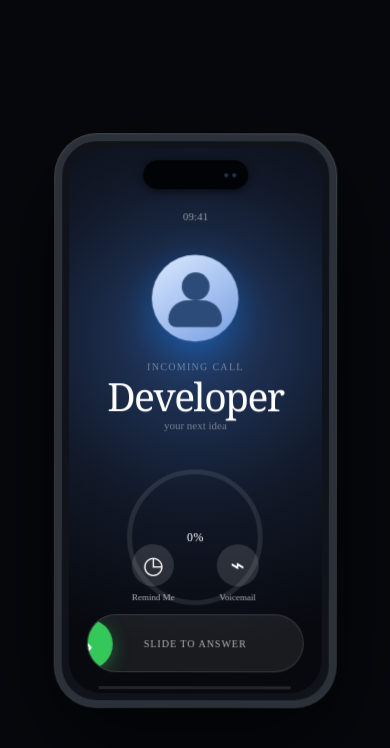
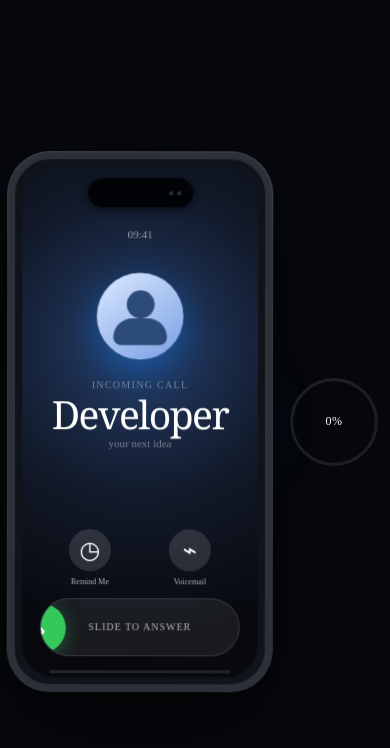
Before and after one commit to AashmanShukla3223/AashmanShukla3223, a React (Vite) app: page / in a window 390 px wide. Shown: the top 748 px of the page. Built offline with nearby package versions, Linux system fonts and the light colour scheme.

Commit message:
Move loading ring beside phone

```diff
--- a/src/components/LoadingScreen.tsx
+++ b/src/components/LoadingScreen.tsx
@@ -30,6 +30,7 @@ export default function LoadingScreen({ onFinish }: { onFinish: () => void }) {
 
   return <div className={`incoming-call ${received ? 'call-received' : ''} fixed inset-0 z-50 flex items-center justify-center overflow-hidden bg-[#05070c] text-white`}>
     <div className="call-glow" />
+    <div className="loader-layout">
     <div className="phone-shell">
       <div className="phone-screen">
         <div className="dynamic-island"><span /><span /></div>
@@ -38,10 +39,6 @@ export default function LoadingScreen({ onFinish }: { onFinish: () => void }) {
         <p className="caller-label">{received ? 'call connected' : 'incoming call'}</p>
         <h1 className="caller-name">{received ? 'Connected' : 'Developer'}</h1>
         <p className="caller-sub">{received ? 'entering the archive…' : 'your next idea'}</p>
-        {!received && <div className="loading-orb" aria-label="Loading progress">
-          <svg viewBox="0 0 120 120" aria-hidden="true"><circle className="loading-orb-track" cx="60" cy="60" r="53" /><circle className="loading-orb-progress" cx="60" cy="60" r="53" pathLength="100" style={{ strokeDashoffset: 100 - answer }} /></svg>
-          <span>{Math.round(answer)}%</span>
-        </div>}
         {!received && <>
           <div className="call-options">
             <button type="button" aria-label="Remind me" className="call-option"><span>◷</span><small>Remind Me</small></button>
@@ -53,5 +50,10 @@ export default function LoadingScreen({ onFinish }: { onFinish: () => void }) {
         <div className="call-progress"><i style={{ width: `${answer}%` }} /></div>
       </div>
     </div>
+    {!received && <div className="loading-orb outside-loading-orb" aria-label="Loading progress">
+      <svg viewBox="0 0 120 120" aria-hidden="true"><circle className="loading-orb-track" cx="60" cy="60" r="53" /><circle className="loading-orb-progress" cx="60" cy="60" r="53" pathLength="100" style={{ strokeDashoffset: 100 - answer }} /></svg>
+      <span>{Math.round(answer)}%</span>
+    </div>}
+    </div>
   </div>;
 }
--- a/src/index.css
+++ b/src/index.css
@@ -262,3 +262,5 @@ a:not(.glass):not(.osd-button) {
 .answer-slider{position:absolute;left:18px;right:18px;bottom:21px;height:58px;border-radius:32px;background:#ffffff12;border:1px solid #ffffff20;touch-action:none;user-select:none;overflow:hidden;color:#ffffff88;font:10px 'DM Mono';text-transform:uppercase;letter-spacing:.08em;display:flex;align-items:center;justify-content:center}.answer-fill{position:absolute;inset:0 auto 0 0;border-radius:inherit;background:linear-gradient(90deg,#34c75955,#34c759cc);transition:width 100ms ease}.answer-handle{position:absolute;top:4px;width:50px;height:50px;border-radius:50%;background:#34c759;color:#fff;display:grid;place-items:center;font:34px Arial;line-height:1;box-shadow:0 4px 18px #34c75966;transition:right 100ms ease}.answer-slider span{position:relative;z-index:1}.call-progress{bottom:4px;height:3px;left:12%;right:12%}.received-mark{margin-top:auto;margin-bottom:76px;width:58px;height:58px;border-radius:50%;display:grid;place-items:center;background:#34c759;color:#fff;font-size:32px;animation:receivedPop 500ms var(--ease-human) both}.call-received .phone-screen{animation:answerFlash 850ms var(--ease-soft) both}@keyframes receivedPop{from{opacity:0;transform:scale(.5)}to{opacity:1;transform:scale(1)}}@keyframes answerFlash{50%{filter:brightness(1.6)}to{filter:brightness(1)}}@media(prefers-reduced-motion:reduce){.call-received .phone-screen,.received-mark{animation:none}}
 .loading-orb{position:relative;width:148px;height:148px;margin-top:28px;display:grid;place-items:center;color:#fff;font:12px 'DM Mono';letter-spacing:.04em}.loading-orb svg{position:absolute;width:100%;height:100%;transform:rotate(-90deg)}.loading-orb circle{fill:none;stroke-width:4}.loading-orb-track{stroke:#ffffff18}.loading-orb-progress{stroke:#34c759;stroke-linecap:round;stroke-dasharray:100;filter:drop-shadow(0 0 8px #34c75999);transition:stroke-dashoffset 100ms linear}.answer-handle{left:calc(0% - 25px);right:auto;transition:left 100ms ease}.answer-slider span{display:none}
 .call-options{position:absolute;bottom:91px;left:0;right:0;display:flex;justify-content:space-around;padding:0 42px}.call-option{display:flex;flex-direction:column;align-items:center;gap:6px;border:0;background:none;color:#fff;cursor:pointer}.call-option span{width:42px;height:42px;border-radius:50%;display:grid;place-items:center;background:#ffffff20;color:#fff;font:24px Arial}.call-option small{color:#ffffffaa;font:9px 'DM Mono';white-space:nowrap}.answer-slider span{display:block;position:relative;z-index:1;color:#ffffffaa;font:10px 'DM Mono';text-transform:uppercase;letter-spacing:.1em;pointer-events:none}.answer-slider{justify-content:center}.answer-handle{z-index:2}
+.loader-layout{position:relative;display:flex;align-items:center;justify-content:center;gap:clamp(22px,5vw,72px);width:min(780px,96vw)}.outside-loading-orb{flex:0 0 148px;margin:0}.call-options{display:grid;grid-template-columns:1fr 1fr;gap:12px;padding:0 28px}.call-option{min-width:0;width:100%;justify-content:flex-start}.call-option span{flex:0 0 42px}.call-option small{max-width:100%;overflow:hidden;text-overflow:ellipsis}
+@media(max-width:680px){.loader-layout{gap:14px;width:100%;padding:0 8px}.phone-shell{width:min(310px,72vw)}.outside-loading-orb{flex-basis:96px;width:96px;height:96px}.call-options{padding:0 22px;gap:8px}.call-option small{font-size:8px}}
```
